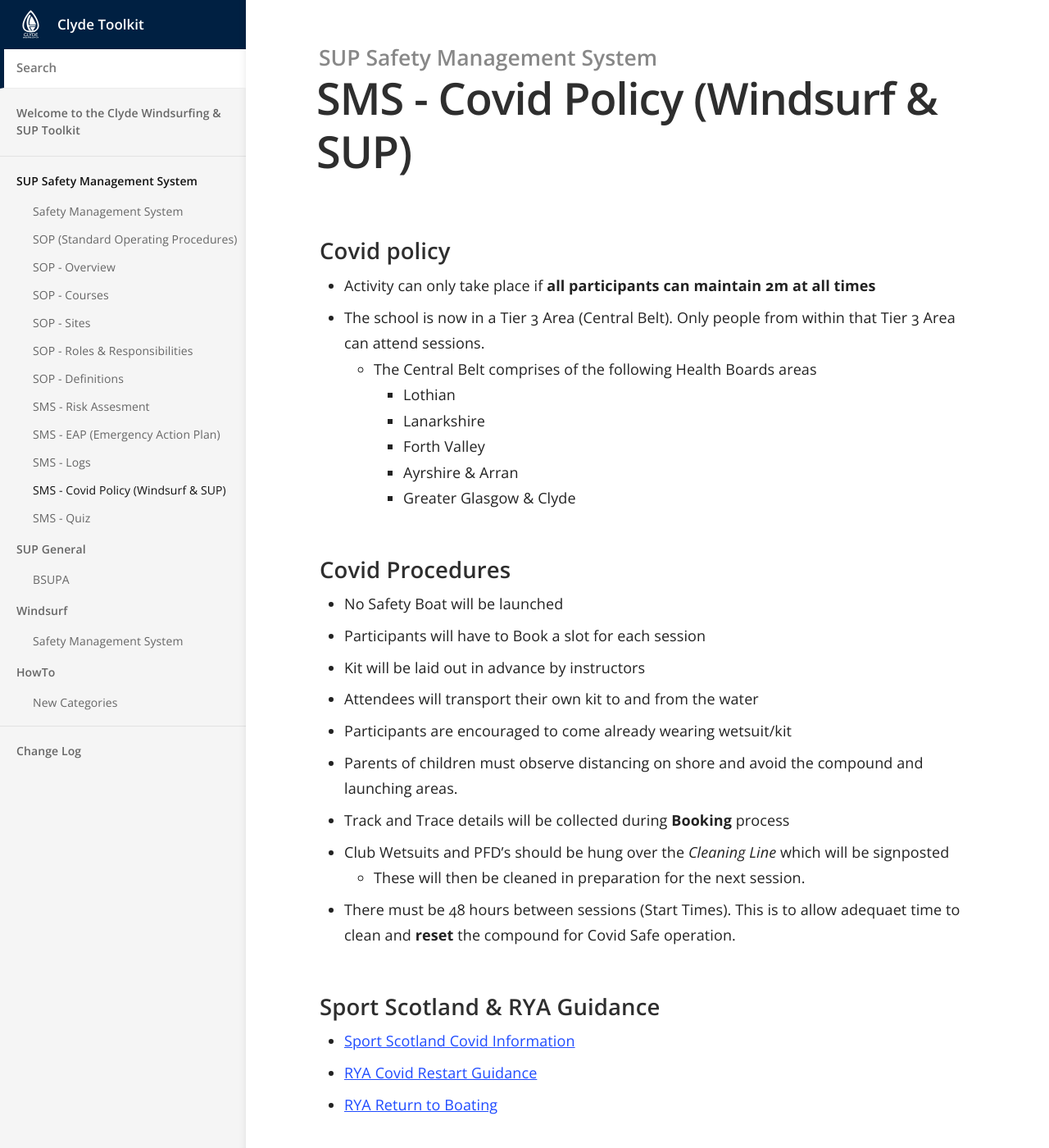
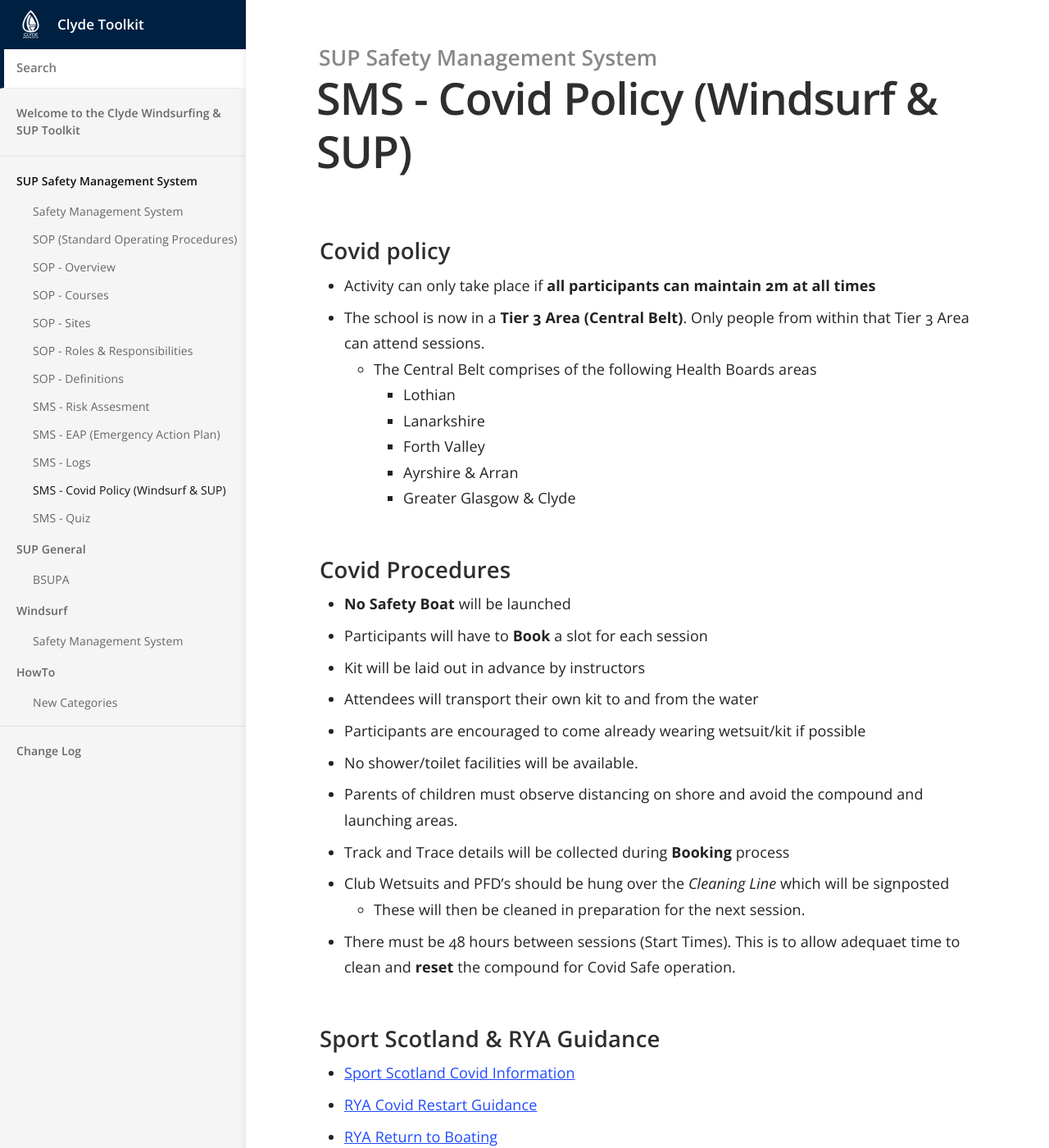
Before and after one commit to numbat70/clyde, a Jekyll site: the page built from _docs/Content/28-SUP_SMS_COVID.md, in a window 1280 px wide and 1400 px high. Shown: the whole window at 82% size. Built offline with Jekyll 4.4.1, drawn with Linux system fonts in a browser that asks for light colours.

Commit message:
Update 28-SUP_SMS_COVID.md
mk

```diff
--- a/_docs/Content/28-SUP_SMS_COVID.md
+++ b/_docs/Content/28-SUP_SMS_COVID.md
@@ -6,7 +6,7 @@
 
 ## Covid policy
 - Activity can only take place if **all participants can maintain 2m at all times**
-- The school is now in a Tier 3 Area (Central Belt). Only people from within that Tier 3 Area can attend sessions.
+- The school is now in a **Tier 3 Area (Central Belt)**. Only people from within that Tier 3 Area can attend sessions.
 	- The Central Belt comprises of the following Health Boards areas
 		- Lothian
 		- Lanarkshire
@@ -17,11 +17,12 @@
 
 
 ## Covid Procedures
-- No Safety Boat will be launched
-- Participants will have to Book a slot for each session
+- **No Safety Boat** will be launched
+- Participants will have to **Book** a slot for each session
 - Kit will be laid out in advance by instructors
 - Attendees will transport their own kit to and from the water
-- Participants are encouraged to come already wearing wetsuit/kit
+- Participants are encouraged to come already wearing wetsuit/kit if possible
+- No shower/toilet facilities will be available.
 - Parents of children must observe distancing on shore and avoid the compound and launching areas.
 - Track and Trace details will be collected during **Booking** process
 - Club Wetsuits and PFD's should be hung over the *Cleaning Line* which will be signposted
```
